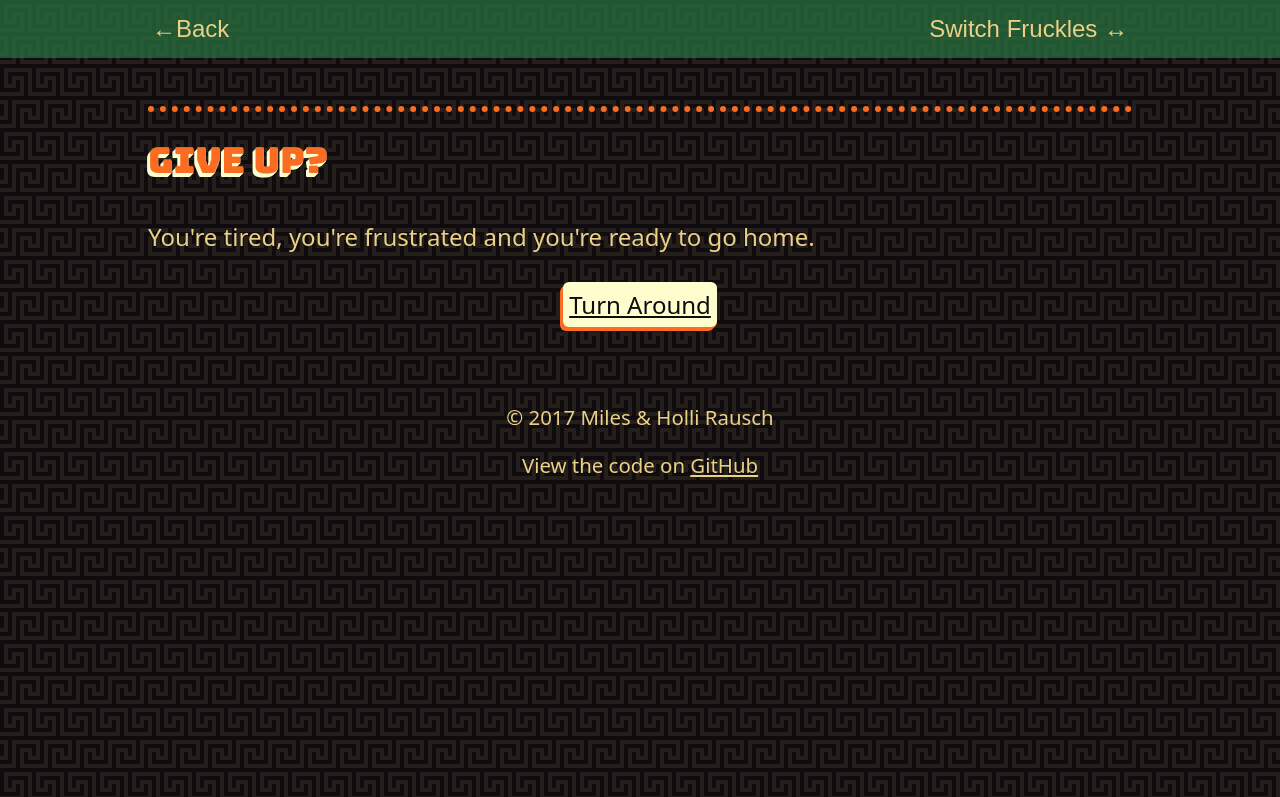
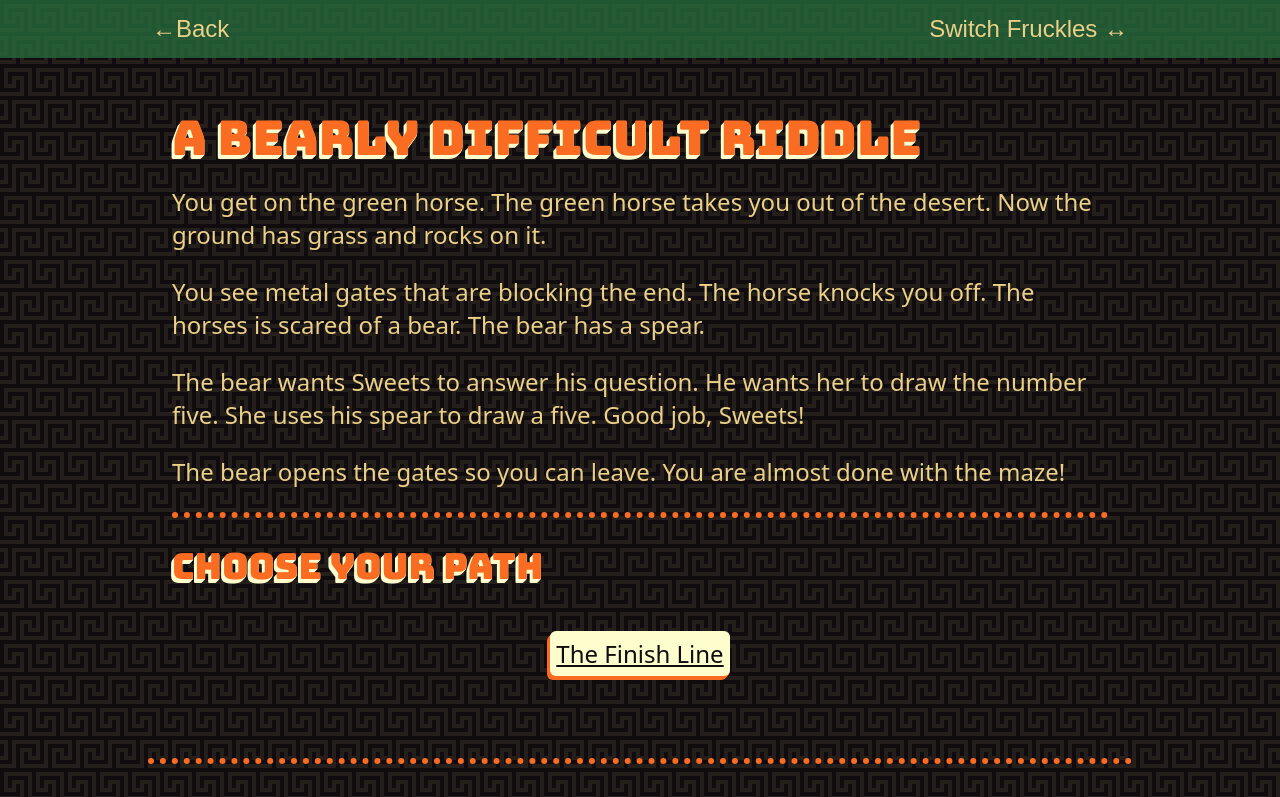
Before and after one commit to awayken/2017-christmas-card, a Nuxt app: page /bearly-difficult-riddle in a window 1280 px wide. Shown: the top 797 px of the page. Built offline with nearby package versions, Linux system fonts and the light colour scheme.

Commit message:
Add "A Bearly Difficult Riddle"

```diff
--- /dev/null
+++ b/pages/bearly-difficult-riddle.vue
@@ -0,0 +1,45 @@
+<template>
+  <section class="container">
+    <story title="A Bearly Difficult Riddle">
+      <div v-if="$store.state.readingLevel === 'old'">
+        <p>You clamor across the burning sands to the gallant green horse. It neighs majestically and gallops across the dunes. The sand gives way to grassy knolls and hills and bursts of rock. The steed leaps gracefully over the rocks with increasing speed.</p>
+        <p>Ahead, you can see great metal gates. Beyond the gates you see crowds of people waiting for your arrival. Your heart thrills at the prospect of being done with the maze. Suddenly, the horse stops galloping. It rears back, and you and Dad and Sweets fall out of the saddle. You land on the soft grass and watch the horse turn and race back the way you'd just come.</p>
+        <p>You smell something dangerous. You hear a mighty roar, and a giant green bear is suddenly upon you two. He holds a spear and jabs it at you.</p>
+        <p>"You cannot pass until you answer my riddle!" growls the bear. You and Dad and Sweets scramble to your feet. The bear swings the spear around, and you worry that he is about to attack you. You dive in front of Sweets, but the bear is only handing the spear to Sweets.</p>
+        <p>"I've chosen you," he says to Sweets. "You must answer my riddle." Sweets shrugs and takes the spear. "Draw the number five!"</p>
+        <p>Sweets thinks to herself for a minute. "This will be easy. I learned my letters and numbers in Pre-K this year." She uses the sharp end of the spear to carve a numeral "5" into the grass. Good job, Sweets! She hands the spear back to the bear who considers the marking. At last he nods and steps aside.</p>
+        <p>"You may pass," he says, and the gates behind him open up. With the path open, you spring ahead. You know the finish line is close, and you can't wait to be done.</p>
+      </div>
+      <div v-else>
+        <p>You get on the green horse. The green horse takes you out of the desert. Now the ground has grass and rocks on it.</p>
+        <p>You see metal gates that are blocking the end. The horse knocks you off. The horses is scared of a bear. The bear has a spear.</p>
+        <p>The bear wants Sweets to answer his question. He wants her to draw the number five. She uses his spear to draw a five. Good job, Sweets!</p>
+        <p>The bear opens the gates so you can leave. You are almost done with the maze!</p>
+      </div>
+
+      <Chooser title="Choose Your Path">
+        <nav slot="choices" class="chooser__choices">
+          <nuxt-link to="/the-finish-line" class="chooser__choice chooser__choice-target">
+            The Finish Line
+          </nuxt-link>
+        </nav>
+      </Chooser>
+    </story>
+  </section>
+</template>
+
+<script>
+  import Story from '~/components/Story.vue'
+  import Chooser from '~/components/Chooser.vue'
+
+  export default {
+    components: {
+      Story,
+      Chooser
+    }
+  }
+</script>
+
+<style scoped>
+  /* Special page styling */
+</style>
--- a/pages/desert-desserts.vue
+++ b/pages/desert-desserts.vue
@@ -20,7 +20,7 @@
 
       <Chooser title="Choose Your Path">
         <nav slot="choices" class="chooser__choices">
-          <nuxt-link to="/green-horse" class="chooser__choice chooser__choice-target">
+          <nuxt-link to="/bearly-difficult-riddle" class="chooser__choice chooser__choice-target">
             Ride the Green Horse
           </nuxt-link>
           <nuxt-link to="/letters-where-your-mouth-is" class="chooser__choice chooser__choice-target">
--- a/pages/green-horse.vue
+++ /dev/null
@@ -1,38 +0,0 @@
-<template>
-  <section class="container">
-    <story title="green-bison">
-      <div v-if="$store.state.readingLevel === 'old'">
-        <p>You clamor across the burning sands to the gallant green horse. It neighs majestically and gallops across the dunes. The sand gives way to grassy knolls and hills and bursts of rock. The steed leaps gracefully over the rocks with increasing speed.</p>
-
-        <p>With the path open, you spring ahead. You know the finish line is close, and you can't wait to be done.</p>
-      </div>
-      <div v-else>
-        <p>The apes bring Mom back and leave the path so you can finish. You are almost done with the maze!</p>
-      </div>
-
-      <Chooser title="Choose Your Path">
-        <nav slot="choices" class="chooser__choices">
-          <nuxt-link to="/the-finish-line" class="chooser__choice chooser__choice-target">
-            The Finish Line
-          </nuxt-link>
-        </nav>
-      </Chooser>
-    </story>
-  </section>
-</template>
-
-<script>
-  import Story from '~/components/Story.vue'
-  import Chooser from '~/components/Chooser.vue'
-
-  export default {
-    components: {
-      Story,
-      Chooser
-    }
-  }
-</script>
-
-<style scoped>
-  /* Special page styling */
-</style>
```
